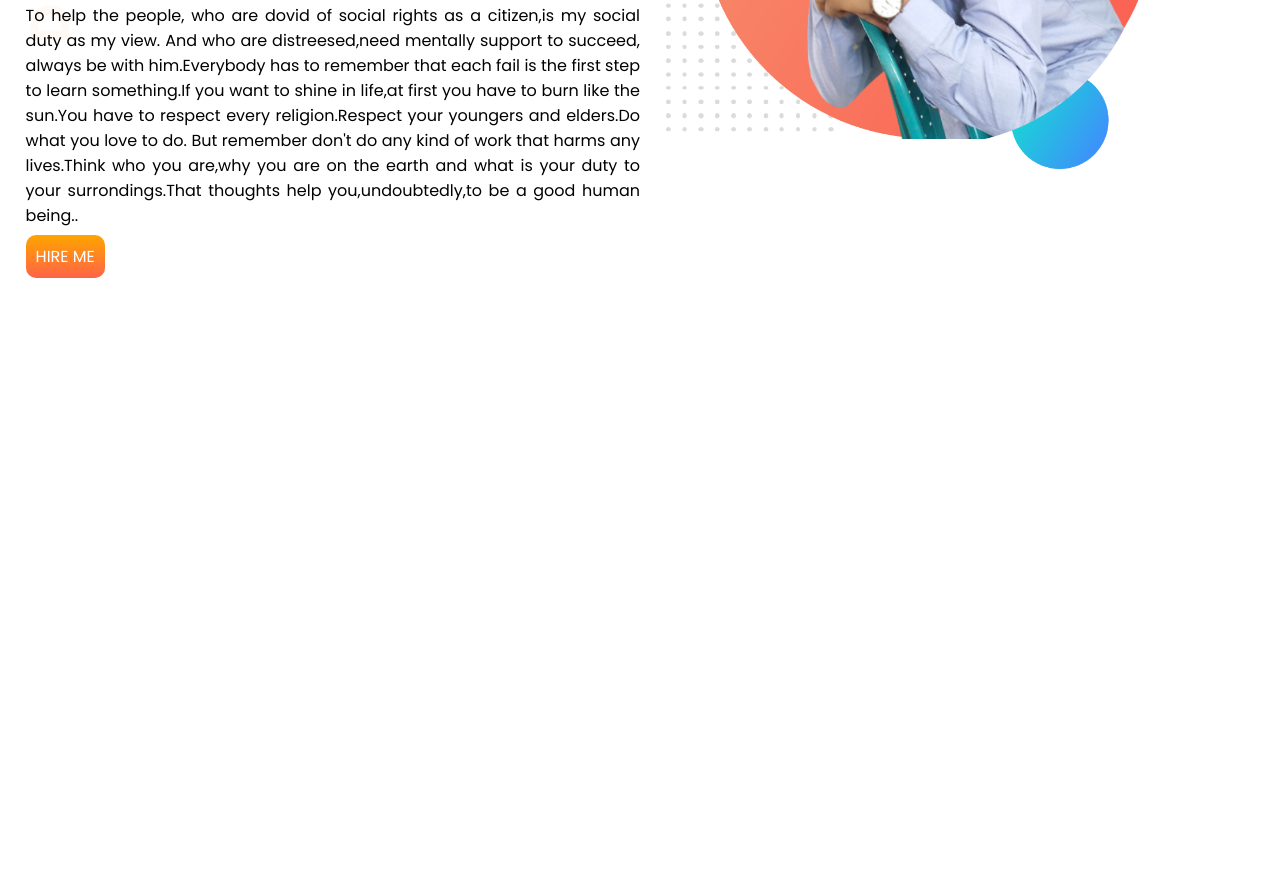
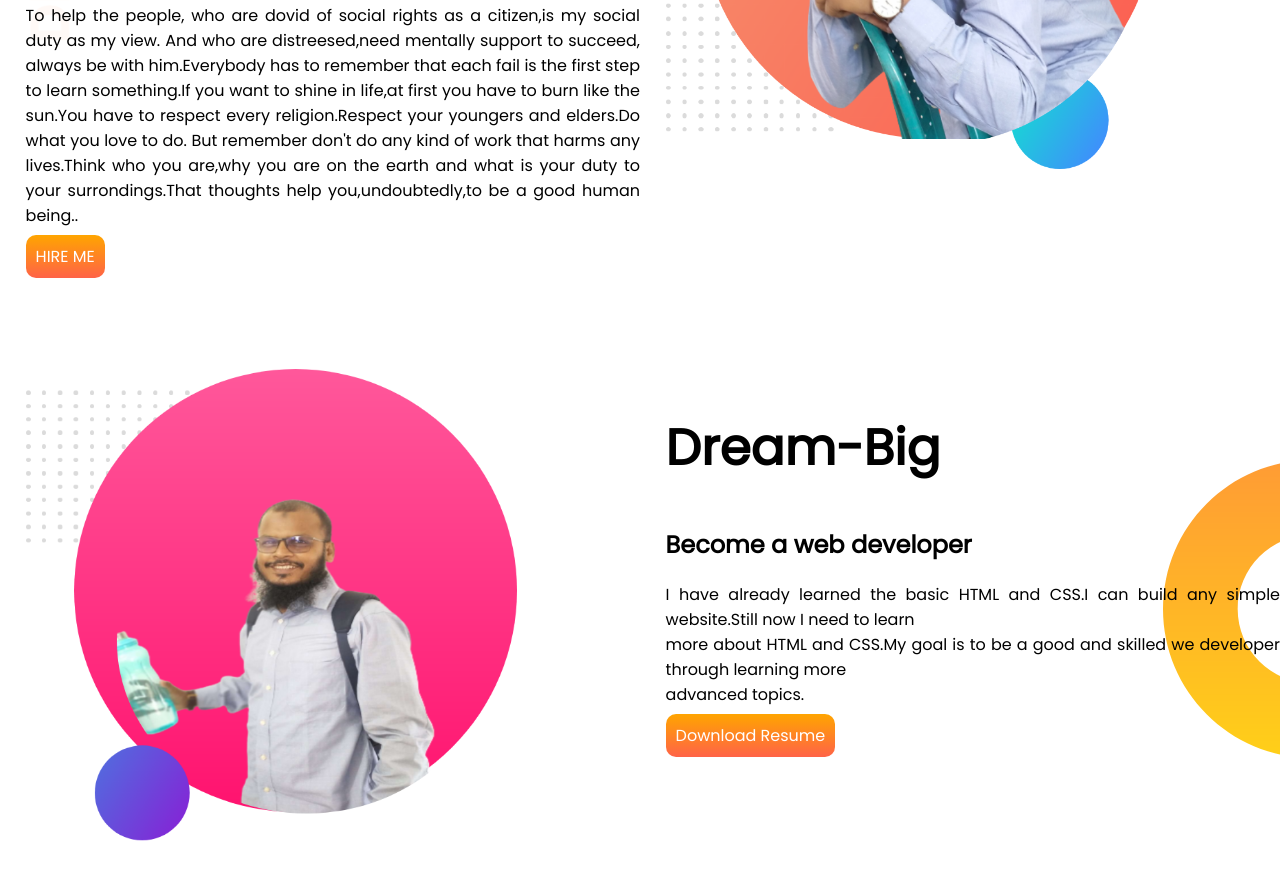
Before and after one commit to msohrabuddin/developer-portfolio, a plain HTML site: page index.html in a window 1280 px wide. Shown: the part 319-1198 px from the top of the page. Before the commit the page ends 800 px from the top, so only its background shows below. Drawn offline with Linux system fonts and the light colour scheme.

Commit message:
dream added

```diff
--- a/index.html
+++ b/index.html
@@ -32,6 +32,23 @@
     </div>
     <div>
   </section>
+  <section class="Dream-Big">
+    <div class="half-width">
+      <img src="images/my-bg2 (1).png" alt="">
+    </div>
+    <div class="half-width">
+      <h1>Dream-Big</h1>
+      <h2>Become a web developer</h2>
+      <p class="pjust">I have already learned the basic HTML and CSS.I can build any simple website.Still now I need to
+        learn<br> more about HTML and CSS.My goal is to be a good and skilled we developer through learning more<br>
+        advanced
+        topics.</p>
+      <a class="link-button" target="_blank"
+        href="https://www.resumonk.com/assets/template-thumbnails/regal-d159caed5f8e0146b0c60a821c22d0c251b844826a017542a4dfa7c4a7462db2.jpg">Download
+        Resume</a>
+    </div>
+
+  </section>
 </body>
 
 </html>
--- a/style.css
+++ b/style.css
@@ -13,6 +13,7 @@ h1 {
 
 section {
   display: flex;
+  margin-bottom: 100px;
 }
 
 .half-width {
@@ -31,12 +32,20 @@ section {
 .link-button {
   text-decoration: none;
   background-image: linear-gradient(orange, tomato);
-  padding: 10px;  40px;
+  padding: 10px;
+  40px;
   color: white;
   font-weight: 700 px;
   border-radius: 10px;
 }
-.top-banner{
-  background-image:url(images/top-banner.png) ;
+
+.top-banner {
+  background-image: url(images/top-banner.png);
   background-repeat: no-repeat;
 }
+
+.Dream-Big {
+  background-image: url(images/dream-bg.png);
+  background-repeat: no-repeat;
+  background-position: right;
+}
```
